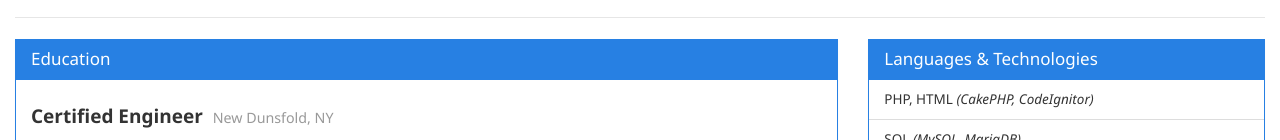
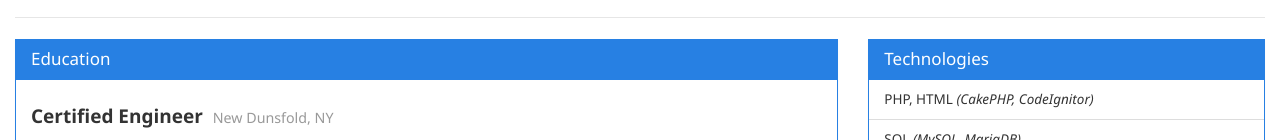
Before and after one commit to tdmckenney0/resume-bootstrap, a plain HTML site: page index.html in a window 1280 px wide. Shown: the part 932-1072 px from the top of the page. Drawn offline with nearby package versions, Linux system fonts and the light colour scheme.

Commit message:
Update Title on the Index.

```diff
--- a/index.html
+++ b/index.html
@@ -125,7 +125,7 @@
                      <!-- Languages and Technologies -->
                     <div class="panel panel-primary">
                         <div class="panel-heading">
-                            <h3 class="panel-title">Languages &amp; Technologies</h3>
+                            <h3 class="panel-title">Technologies</h3>
                         </div>
                         <ul class="list-group compact">
                             <li class="list-group-item">PHP, HTML <em>(CakePHP, CodeIgnitor)</em></li>
```
